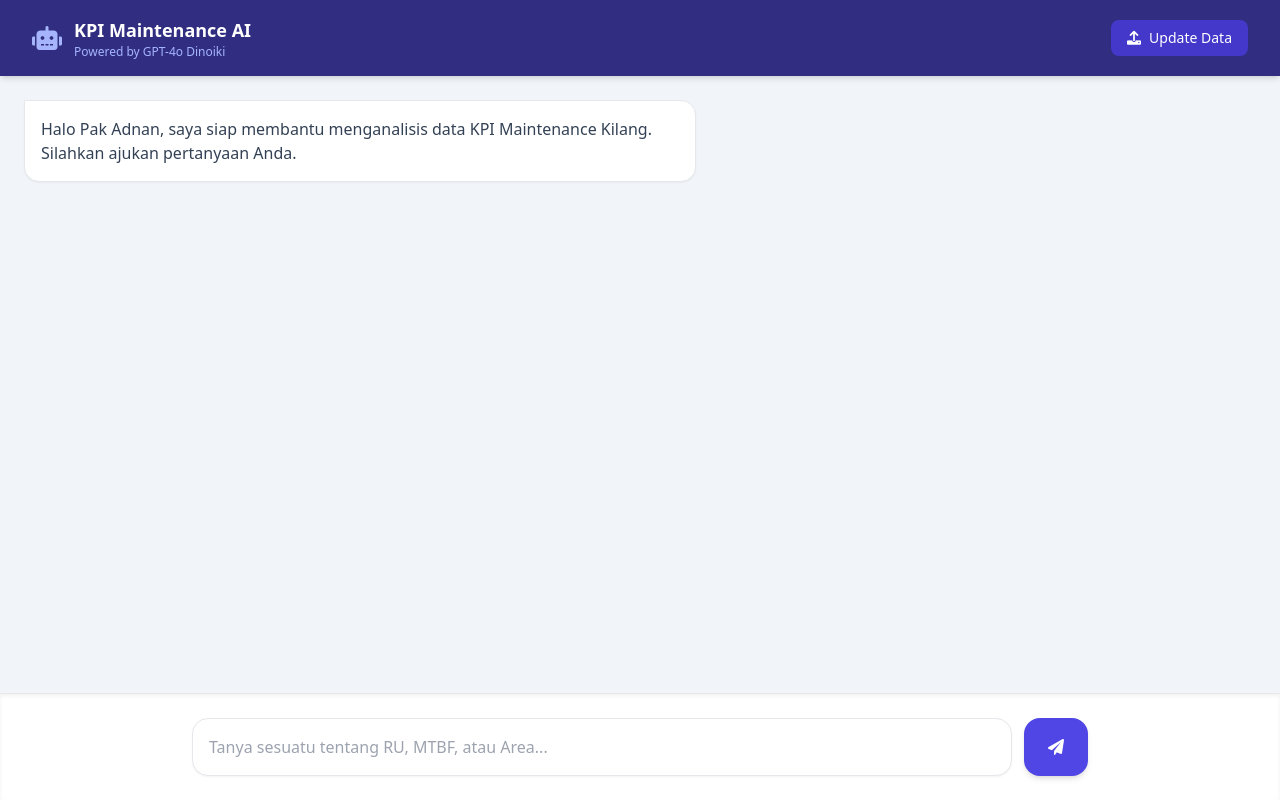
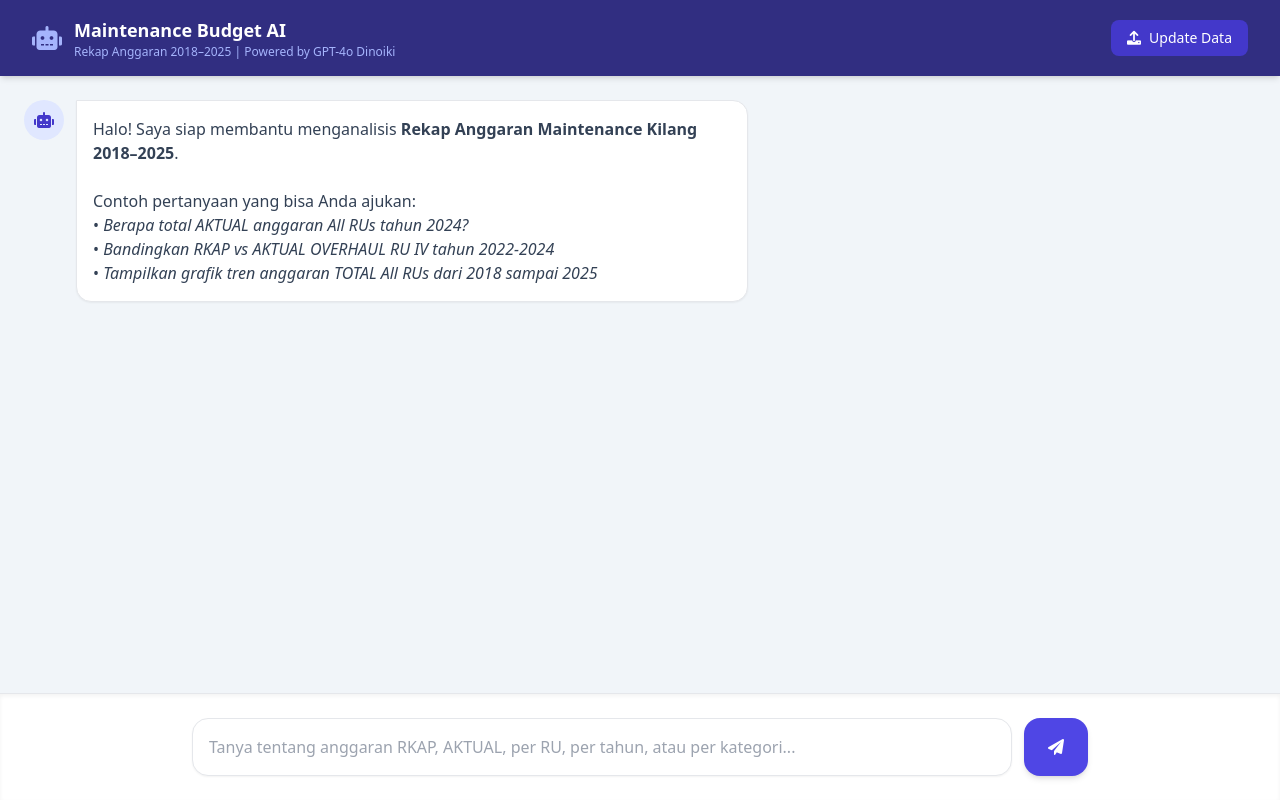
Before and after one commit to adnannasution/ragrel, a FastAPI app: page / in a window 1280 px wide. Run offline with FastAPI, Linux system fonts and the light colour scheme; some libraries are stand-ins or nearby versions.

Commit message:
ganti source dari rel asli

````diff
--- a/main.py
+++ b/main.py
@@ -5,7 +5,7 @@ from fastapi.templating import Jinja2Templates
 from fastapi.responses import HTMLResponse
 from sqlalchemy.orm import Session
 from database import engine, get_db, DATABASE_URL
-from models import Base, KPIData
+from models import Base, AnggaranMaintenance
 from langchain_openai import ChatOpenAI
 from langchain_community.utilities import SQLDatabase
 from langchain_experimental.sql import SQLDatabaseChain
@@ -19,10 +19,8 @@ templates = Jinja2Templates(directory="templates")
 
 @app.on_event("startup")
 def startup():
-    # Auto-migrate tabel saat aplikasi dijalankan di Railway
     Base.metadata.create_all(bind=engine)
 
-# Konfigurasi LLM via Dinoiki
 llm = ChatOpenAI(
     model="gpt-4o",
     openai_api_key=os.getenv("DINOIKI_API_KEY"),
@@ -30,73 +28,74 @@ llm = ChatOpenAI(
     temperature=0.7
 )
 
-# Menghubungkan LangChain ke database PostgreSQL Railway
 db_engine = SQLDatabase.from_uri(DATABASE_URL)
 
-# # 1. Update Master Prompt agar lebih "manusiawi"
-# CUSTOM_PROMPT = """You are a PostgreSQL expert. Given an input question, create a syntactically correct PostgreSQL query to run.
-# HANYA BERIKAN QUERY SQL MURNI, TANPA MARKDOWN ``` ATAU KATA 'sql'.
-# Setelah mendapatkan hasil dari database, berikan jawaban akhir dalam Bahasa Indonesia yang informatif.
-
-# Table structure: {table_info}
-# Question: {input}"""
-
-CUSTOM_PROMPT = """You are a PostgreSQL expert and a helpful AI Assistant.
+CUSTOM_PROMPT = """You are a PostgreSQL expert and a helpful AI Assistant specializing in maintenance budget analysis for a refinery company.
 Given an input question, create a syntactically correct PostgreSQL query to run.
 HANYA BERIKAN QUERY SQL MURNI, TANPA MARKDOWN ATAU BACKTICK.
 
 Setelah mendapatkan hasil dari database, berikan jawaban akhir dalam Bahasa Indonesia yang profesional.
 
+DATABASE TABLE: anggaran_maintenance
+Kolom:
+- ru          : Refinery Unit (RU II, RU III, RU IV, RU V, RU VI, RU VII, All RUs)
+- tahun       : Tahun anggaran (2018 - 2025). Catatan: RU II tidak memiliki data tahun 2024.
+- kategori    : Jenis maintenance (RUTIN, NON RUTIN, TURN AROUND, OVERHAUL, TOTAL)
+- tipe        : Jenis angka (RKAP = anggaran resmi, PLAN = rencana, AKTUAL = realisasi)
+- nilai_usd   : Nilai anggaran dalam satuan USD
+
+CATATAN DATA:
+- Gunakan tipe='TOTAL' untuk pertanyaan tentang total anggaran keseluruhan.
+- Gunakan tipe='AKTUAL' untuk realisasi/serapan anggaran.
+- Gunakan tipe='RKAP' untuk target/anggaran yang ditetapkan.
+- 'All RUs' adalah agregat seluruh Refinery Unit — jangan dobel-count dengan RU individual.
+- RU II tidak memiliki data untuk tahun 2024.
+
 ATURAN QUERY SQL:
-- Selalu gunakan NULLIF(nama_kolom, 0) pada posisi penyebut untuk menghindari division by zero.
-- Jika menggunakan fungsi ROUND pada hasil perhitungan, lakukan casting ke ::numeric.
-  Contoh: ROUND((hasil_perhitungan)::numeric, 2)
+- Selalu gunakan NULLIF(nilai_usd, 0) pada posisi penyebut untuk menghindari division by zero.
+- Untuk perhitungan persentase serapan: ROUND((SUM(aktual)/NULLIF(SUM(rkap),0)*100)::numeric, 2)
+- Gunakan ROUND(nilai::numeric, 2) untuk pembulatan desimal.
 - Pastikan query kompatibel dengan PostgreSQL.
 
 ATURAN FORMAT BIJAK & RAPI:
 1. PENYAJIAN DATA:
    - Gunakan format narasi/list (<ul><li>) jika data hanya sedikit (1-3 baris).
-   - Gunakan format HTML <table> yang rapi dengan border='1' jika data banyak, berupa perbandingan, atau hasil agregasi kelompok.
+   - Gunakan format HTML <table> yang rapi dengan border='1' jika data banyak, perbandingan, atau agregasi.
 
 2. GAYA PENULISAN:
-   - Gunakan <b>...</b> untuk menebalkan poin utama atau angka penting.
-   - Gunakan <i>...</i> untuk memberikan catatan kaki, istilah teknis, atau keterangan tambahan di bawah jawaban.
+   - Gunakan <b>...</b> untuk menebalkan angka penting atau poin utama.
+   - Gunakan <i>...</i> untuk catatan kaki atau keterangan tambahan.
    - Gunakan <br> untuk memberi jarak antar paragraf.
+   - Format angka USD dengan pemisah ribuan bila memungkinkan.
 
 3. ESTETIKA:
-   - Tambahkan emoticon yang relevan (📊, 🏭, ✅, ⚠️, 🚀) di setiap poin jawaban.
-   - Pastikan tabel memiliki header (<th>) yang jelas dan bersih.
+   - Tambahkan emoticon relevan (🏭, 💰, 📊, ✅, ⚠️, 📈, 📉) di setiap poin jawaban.
+   - Pastikan tabel memiliki header (<th>) yang jelas.
 
 4. FITUR GRAFIK (CHART):
-   - JIKA user meminta "chart", "grafik", atau "visualisasi", tambahkan format berikut di akhir jawaban Anda:
+   - JIKA user meminta "chart", "grafik", atau "visualisasi", tambahkan format berikut di akhir jawaban:
      [CHART] {{ "type": "bar", "dataset_label": "Nama Label", "labels": ["A", "B"], "data": [10, 20] }} [/CHART]
-   - Sesuaikan "type" (bar/line/pie), "labels", dan "data" dengan hasil query database.
+   - Sesuaikan "type" (bar/line/pie), "labels", dan "data" dengan hasil query.
 
 Table structure: {table_info}
 Question: {input}"""
-
 
 PROMPT = PromptTemplate(
     input_variables=["input", "table_info"],
     template=CUSTOM_PROMPT
 )
 
-# 2. Pastikan db_chain TIDAK langsung mengembalikan hasil query (return_direct=False)
 db_chain = SQLDatabaseChain.from_llm(
     llm,
     db_engine,
     prompt=PROMPT,
     verbose=True,
-    return_direct=False # Ini kuncinya agar GPT-4o yang merangkum jawaban
+    return_direct=False
 )
 
 @app.get("/", response_class=HTMLResponse)
 async def chat_ui(request: Request):
-    # Perbaikan parameter request untuk Jinja2 (Starlette standar)
-    return templates.TemplateResponse(
-        request=request,
-        name="chatbot.html"
-    )
+    return templates.TemplateResponse(request=request, name="chatbot.html")
 
 @app.post("/upload-sync")
 async def upload_sync(file: UploadFile = File(...), db: Session = Depends(get_db)):
@@ -105,32 +104,61 @@ async def upload_sync(file: UploadFile = File(...), db: Session = Depends(get_db
         f.write(await file.read())
 
     try:
-        df = pd.read_excel(file_location)
-        # Hapus data lama agar sinkronisasi bersih
-        db.query(KPIData).delete()
+        df = pd.read_excel(file_location, sheet_name="RU's", header=None)
 
-        for _, row in df.iterrows():
-            item = KPIData(
-                id_kpi=str(row['ID_KPI']),
-                ru=str(row['RU (Refinery Unit)']),
-                area=str(row['Area']),
-                kategori=str(row['Kategori_Maintenance']),
-                nama_kpi=str(row['Nama_KPI']),
-                deskripsi=str(row['Deskripsi_Indikator']),
-                satuan=str(row['Satuan']),
-                target=float(row['Target_Tahunan']),
-                realisasi=float(row['Realisasi_YTD']),
-                pencapaian=str(row['Pencapaian_Persen']),
-                status=str(row['Status']),
-                analisis=str(row['Analisis_Penyebab']),
-                rekomendasi=str(row['Rekomendasi_Tindakan'])
-            )
-            db.add(item)
+        # Posisi kolom awal tiap RU (tetap, sesuai format template)
+        ru_col_start = {
+            'RU II': 1, 'RU III': 9, 'RU IV': 17,
+            'RU V': 25, 'RU VI': 33, 'RU VII': 41, 'All RUs': 49,
+        }
+
+        # Baca tahun LANGSUNG dari baris header Excel (row index 2)
+        # agar otomatis menyesuaikan jika ada perubahan tahun di file
+        ru_years = {}
+        for ru_name, start_col in ru_col_start.items():
+            years = []
+            for i in range(8):
+                val = df.iloc[2, start_col + i]
+                try:
+                    years.append(int(float(val)))
+                except:
+                    years.append(None)
+            ru_years[ru_name] = years
+
+        # Mapping baris Excel -> (kategori, tipe)
+        row_mapping = [
+            (4,  'RUTIN',       'RKAP'),  (5,  'RUTIN',       'PLAN'),  (6,  'RUTIN',       'AKTUAL'),
+            (8,  'NON RUTIN',   'RKAP'),  (9,  'NON RUTIN',   'PLAN'),  (10, 'NON RUTIN',   'AKTUAL'),
+            (12, 'TURN AROUND', 'RKAP'),  (13, 'TURN AROUND', 'PLAN'),  (14, 'TURN AROUND', 'AKTUAL'),
+            (16, 'OVERHAUL',    'RKAP'),  (17, 'OVERHAUL',    'PLAN'),  (18, 'OVERHAUL',    'AKTUAL'),
+            (21, 'TOTAL',       'RKAP'),  (22, 'TOTAL',       'PLAN'),  (23, 'TOTAL',       'AKTUAL'),
+        ]
+
+        db.query(AnggaranMaintenance).delete()
+
+        count = 0
+        for row_idx, kategori, tipe in row_mapping:
+            for ru_name, start_col in ru_col_start.items():
+                for i, year in enumerate(ru_years[ru_name]):
+                    if year is None:
+                        continue
+                    val = df.iloc[row_idx, start_col + i]
+                    try:
+                        val = float(val)
+                        if val != val:  # NaN
+                            val = None
+                    except:
+                        val = None
+                    db.add(AnggaranMaintenance(
+                        ru=ru_name, tahun=year,
+                        kategori=kategori, tipe=tipe, nilai_usd=val
+                    ))
+                    count += 1
 
         db.commit()
         if os.path.exists(file_location):
             os.remove(file_location)
-        return {"message": "Data Berhasil Diupdate ke PostgreSQL!"}
+        return {"message": f"Data Rekap Anggaran Maintenance berhasil diupdate ke PostgreSQL! ({count} records)"}
 
     except Exception as e:
         db.rollback()
@@ -141,12 +169,8 @@ async def upload_sync(file: UploadFile = File(...), db: Session = Depends(get_db
 @app.get("/ask")
 async def ask_ai(question: str):
     try:
-        # Menjalankan RAG Text-to-SQL
         response = db_chain.invoke({"query": question})
-
-        # Pembersihan tambahan (Antisipasi jika LLM masih bandel pakai backtick)
         answer = response["result"].replace("```sql", "").replace("```", "").strip()
-
         return {"answer": answer}
     except Exception as e:
         return {"error": f"AI Error: {str(e)}"}
--- a/templates/chatbot.html
+++ b/templates/chatbot.html
@@ -3,7 +3,7 @@
 <head>
     <meta charset="UTF-8">
     <meta name="viewport" content="width=device-width, initial-scale=1.0">
-    <title>KPI AI Assistant | Dinoiki</title>
+    <title>Maintenance Budget AI | Dinoiki</title>
     <script src="https://cdn.tailwindcss.com"></script>
     <link href="https://cdnjs.cloudflare.com/ajax/libs/font-awesome/6.0.0/css/all.min.css" rel="stylesheet">
     <script src="https://cdn.jsdelivr.net/npm/chart.js"></script>
@@ -11,59 +11,21 @@
         .chat-area { height: calc(100vh - 220px); }
         .ai-bubble { border-radius: 0 15px 15px 15px; }
         .user-bubble { border-radius: 15px 15px 0 15px; }
-
-
-
-        /* Tambahkan di dalam <style> chatbot.html Bapak */
-.ai-msg table {
-    width: 100%;
-    border-collapse: collapse;
-    margin: 15px 0;
-    font-size: 0.85rem;
-    background-color: white;
-    border-radius: 8px;
-    overflow: hidden;
-    border: 1px solid #e2e8f0;
-}
-
-.ai-msg th {
-    background-color: #4f46e5; /* Warna Indigo */
-    color: white;
-    padding: 10px;
-    text-align: left;
-    font-weight: bold;
-}
-
-.ai-msg td {
-    padding: 8px 10px;
-    border-bottom: 1px solid #f1f5f9;
-    color: #334155;
-}
-
-.ai-msg tr:hover {
-    background-color: #f8fafc;
-}
-
-.ai-msg i {
-    color: #64748b; /* Warna abu-abu slate */
-    font-size: 0.85rem;
-    display: block;
-    margin-top: 8px;
-    border-top: 1px dotted #e2e8f0;
-    padding-top: 4px;
-}
-
+        .ai-msg table { width:100%; border-collapse:collapse; margin:15px 0; font-size:0.85rem; background-color:white; border-radius:8px; overflow:hidden; border:1px solid #e2e8f0; }
+        .ai-msg th { background-color:#4f46e5; color:white; padding:10px; text-align:left; font-weight:bold; }
+        .ai-msg td { padding:8px 10px; border-bottom:1px solid #f1f5f9; color:#334155; }
+        .ai-msg tr:hover { background-color:#f8fafc; }
+        .ai-msg i { color:#64748b; font-size:0.85rem; display:block; margin-top:8px; border-top:1px dotted #e2e8f0; padding-top:4px; }
     </style>
 </head>
 <body class="bg-slate-100 font-sans h-screen flex flex-col">
 
-    <!-- Header -->
     <header class="bg-indigo-900 text-white p-4 shadow-md flex justify-between items-center px-8">
         <div class="flex items-center gap-3">
             <i class="fas fa-robot text-2xl text-indigo-300"></i>
             <div>
-                <h1 class="font-bold text-lg">KPI Maintenance AI</h1>
-                <p class="text-xs text-indigo-300">Powered by GPT-4o Dinoiki</p>
+                <h1 class="font-bold text-lg">Maintenance Budget AI</h1>
+                <p class="text-xs text-indigo-300">Rekap Anggaran 2018–2025 | Powered by GPT-4o Dinoiki</p>
             </div>
         </div>
         <button onclick="toggleModal()" class="bg-indigo-700 hover:bg-indigo-600 px-4 py-2 rounded-lg text-sm flex items-center gap-2 transition">
@@ -71,19 +33,24 @@
         </button>
     </header>
 
-    <!-- Chat Area -->
     <main id="chatbox" class="flex-1 overflow-y-auto p-6 space-y-4 chat-area">
         <div class="flex items-start gap-3">
+            <div class="bg-indigo-100 text-indigo-700 p-2 rounded-full h-10 w-10 flex items-center justify-center">
+                <i class="fas fa-robot"></i>
+            </div>
             <div class="bg-white p-4 shadow-sm ai-bubble text-slate-700 max-w-2xl border">
-                Halo Pak Adnan, saya siap membantu menganalisis data KPI Maintenance Kilang. Silahkan ajukan pertanyaan Anda.
+                Halo! Saya siap membantu menganalisis <b>Rekap Anggaran Maintenance Kilang 2018–2025</b>.<br><br>
+                Contoh pertanyaan yang bisa Anda ajukan:<br>
+                • <i>Berapa total AKTUAL anggaran All RUs tahun 2024?</i><br>
+                • <i>Bandingkan RKAP vs AKTUAL OVERHAUL RU IV tahun 2022-2024</i><br>
+                • <i>Tampilkan grafik tren anggaran TOTAL All RUs dari 2018 sampai 2025</i>
             </div>
         </div>
     </main>
 
-    <!-- Input Area -->
     <footer class="p-6 bg-white border-t shadow-inner">
         <div class="max-w-4xl mx-auto flex gap-3">
-            <input type="text" id="userInput" placeholder="Tanya sesuatu tentang RU, MTBF, atau Area..."
+            <input type="text" id="userInput" placeholder="Tanya tentang anggaran RKAP, AKTUAL, per RU, per tahun, atau per kategori..."
                 class="flex-1 p-4 border rounded-2xl focus:outline-none focus:ring-2 focus:ring-indigo-500 shadow-sm"
                 onkeypress="if(event.key === 'Enter') sendQuestion()">
             <button onclick="sendQuestion()" class="bg-indigo-600 text-white px-6 rounded-2xl hover:bg-indigo-700 transition shadow-md">
@@ -92,14 +59,14 @@
         </div>
     </footer>
 
-    <!-- Upload Modal -->
     <div id="uploadModal" class="fixed inset-0 bg-black/50 hidden flex items-center justify-center p-4 z-50">
         <div class="bg-white rounded-2xl p-6 max-w-sm w-full shadow-2xl">
             <div class="flex justify-between items-center mb-4">
                 <h3 class="font-bold text-slate-800">Upload Data Excel</h3>
-                <button onclick="toggleModal()" class="text-slate-400">&times;</button>
+                <button onclick="toggleModal()" class="text-slate-400 text-xl">&times;</button>
             </div>
-            <input type="file" id="excelFile" class="block w-full text-sm text-slate-500 file:mr-4 file:py-2 file:px-4 file:rounded-full file:border-0 file:text-xs file:font-semibold file:bg-indigo-50 file:text-indigo-700 hover:file:bg-indigo-100 mb-6" />
+            <p class="text-xs text-slate-500 mb-3">Format: <b>Rekap_Anggaran_Maintenance.xlsx</b> dengan sheet <b>RU's</b></p>
+            <input type="file" id="excelFile" accept=".xlsx,.xls" class="block w-full text-sm text-slate-500 file:mr-4 file:py-2 file:px-4 file:rounded-full file:border-0 file:text-xs file:font-semibold file:bg-indigo-50 file:text-indigo-700 hover:file:bg-indigo-100 mb-6" />
             <button onclick="processUpload()" id="syncBtn" class="w-full bg-indigo-600 text-white py-3 rounded-xl font-bold hover:bg-indigo-700 transition">
                 Mulai Sinkronisasi
             </button>
@@ -110,49 +77,33 @@
     const chatbox = document.getElementById('chatbox');
     function toggleModal() { document.getElementById('uploadModal').classList.toggle('hidden'); }
 
-    // Fungsi Utama untuk Menampilkan Pesan (Support HTML)
     function appendMessage(role, text) {
         const isAI = role === 'ai';
         const msgDiv = document.createElement('div');
         msgDiv.className = `flex ${isAI ? 'items-start' : 'items-end justify-end'} gap-3 mb-4`;
 
-    // --- BAGIAN DETEKSI CHART ---
         let finalContent = text;
         let chartData = null;
 
         if (isAI && text.includes('[CHART]')) {
             const parts = text.split('[CHART]');
-        finalContent = parts[0]; // Ambil teks narasi sebelum tag [CHART]
+            finalContent = parts[0];
             try {
-            // Ambil data JSON di antara [CHART] dan [/CHART]
                 const jsonString = parts[1].split('[/CHART]')[0].trim();
                 chartData = JSON.parse(jsonString);
-        } catch (e) {
-            console.error("Gagal membaca data grafik:", e);
+            } catch (e) { console.error("Gagal membaca data grafik:", e); }
         }
-    }
-    // ----------------------------
 
-    const content = `
-        ${isAI ? '<div class="bg-indigo-100 text-indigo-700 p-2 rounded-full h-10 w-10 flex items-center justify-center"><i class="fas fa-robot"></i></div>' : ''}
-
+        msgDiv.innerHTML = `
+            ${isAI ? '<div class="bg-indigo-100 text-indigo-700 p-2 rounded-full h-10 w-10 flex items-center justify-center flex-shrink-0"><i class="fas fa-robot"></i></div>' : ''}
             <div class="${isAI ? 'ai-msg bg-white border text-slate-700 ai-bubble' : 'user-msg bg-indigo-600 text-white user-bubble'} p-4 shadow-sm max-w-[80%]">
                 <div>${finalContent}</div>
-
-            ${chartData ? `
-                <div class="mt-4 p-2 bg-slate-50 rounded-lg border border-dashed border-slate-200">
-                    <canvas id="chart-${Date.now()}" style="max-height: 300px;"></canvas>
+                ${chartData ? `<div class="mt-4 p-2 bg-slate-50 rounded-lg border border-dashed border-slate-200"><canvas id="chart-${Date.now()}" style="max-height:300px;"></canvas></div>` : ''}
             </div>
-            ` : ''}
-        </div>
-
-        ${!isAI ? '<div class="bg-slate-200 text-slate-600 p-2 rounded-full h-10 w-10 flex items-center justify-center"><i class="fas fa-user"></i></div>' : ''}
+            ${!isAI ? '<div class="bg-slate-200 text-slate-600 p-2 rounded-full h-10 w-10 flex items-center justify-center flex-shrink-0"><i class="fas fa-user"></i></div>' : ''}
         `;
-
-    msgDiv.innerHTML = content;
         chatbox.appendChild(msgDiv);
 
-    // --- PROSES MENGGAMBAR CHART ---
         if (chartData) {
             const canvas = msgDiv.querySelector('canvas');
             new Chart(canvas, {
@@ -160,45 +111,34 @@ function appendMessage(role, text) {
                 data: {
                     labels: chartData.labels,
                     datasets: [{
-                    label: chartData.dataset_label || 'Data KPI',
+                        label: chartData.dataset_label || 'Anggaran (USD)',
                         data: chartData.data,
-                    backgroundColor: 'rgba(79, 70, 229, 0.6)', // Warna Indigo Transparan
-                    borderColor: 'rgb(79, 70, 229)',           // Warna Indigo Solid
+                        backgroundColor: 'rgba(79, 70, 229, 0.6)',
+                        borderColor: 'rgb(79, 70, 229)',
                         borderWidth: 1
                     }]
                 },
-            options: {
-                responsive: true,
-                maintainAspectRatio: false,
-                scales: {
-                    y: { beginAtZero: true }
-                }
-            }
+                options: { responsive: true, maintainAspectRatio: false, scales: { y: { beginAtZero: true } } }
             });
         }
-
         chatbox.scrollTop = chatbox.scrollHeight;
     }
 
     async function sendQuestion() {
         const input = document.getElementById('userInput');
         const text = input.value.trim();
-        if(!text) return;
+        if (!text) return;
 
-        // Tampilkan pesan User
         appendMessage('user', text);
         input.value = '';
 
-        // Tampilkan Loading Indicator
         const loadingId = 'loading-' + Date.now();
         const loadingDiv = document.createElement('div');
         loadingDiv.id = loadingId;
         loadingDiv.className = 'flex items-start gap-3 mb-4';
         loadingDiv.innerHTML = `
-            <div class="bg-indigo-100 text-indigo-700 p-2 rounded-full h-10 w-10 flex items-center justify-center"><i class="fas fa-robot"></i></div>
-            <div class="ai-msg bg-white p-4 shadow-sm border ai-bubble italic text-slate-400">
-                Sedang menganalisis data...
-            </div>
+            <div class="bg-indigo-100 text-indigo-700 p-2 rounded-full h-10 w-10 flex items-center justify-center flex-shrink-0"><i class="fas fa-robot"></i></div>
+            <div class="ai-msg bg-white p-4 shadow-sm border ai-bubble italic text-slate-400">Sedang menganalisis data anggaran...</div>
         `;
         chatbox.appendChild(loadingDiv);
         chatbox.scrollTop = chatbox.scrollHeight;
@@ -206,11 +146,7 @@ function appendMessage(role, text) {
         try {
             const res = await fetch(`/ask?question=${encodeURIComponent(text)}`);
             const data = await res.json();
-
-            // Hapus Loading
             document.getElementById(loadingId).remove();
-
-            // Tampilkan Jawaban AI (Mendukung HTML dari GPT-4o)
             appendMessage('ai', data.answer || data.error);
         } catch (e) {
             document.getElementById(loadingId).remove();
@@ -220,13 +156,11 @@ function appendMessage(role, text) {
 
     async function processUpload() {
         const fileInput = document.getElementById('excelFile');
-        if(fileInput.files.length === 0) return alert("Pilih file!");
+        if (fileInput.files.length === 0) return alert("Pilih file terlebih dahulu!");
         const btn = document.getElementById('syncBtn');
         btn.innerText = "Proses..."; btn.disabled = true;
-
         const formData = new FormData();
         formData.append("file", fileInput.files[0]);
-
         try {
             const res = await fetch('/upload-sync', { method: 'POST', body: formData });
             const data = await res.json();
@@ -238,9 +172,6 @@ function appendMessage(role, text) {
             toggleModal();
         }
     }
-
-
-
     </script>
 </body>
 </html>
````
Also changed, not shown: models.py (+8 -16 lines). Lines whose indentation alone changed are shown as unchanged.
